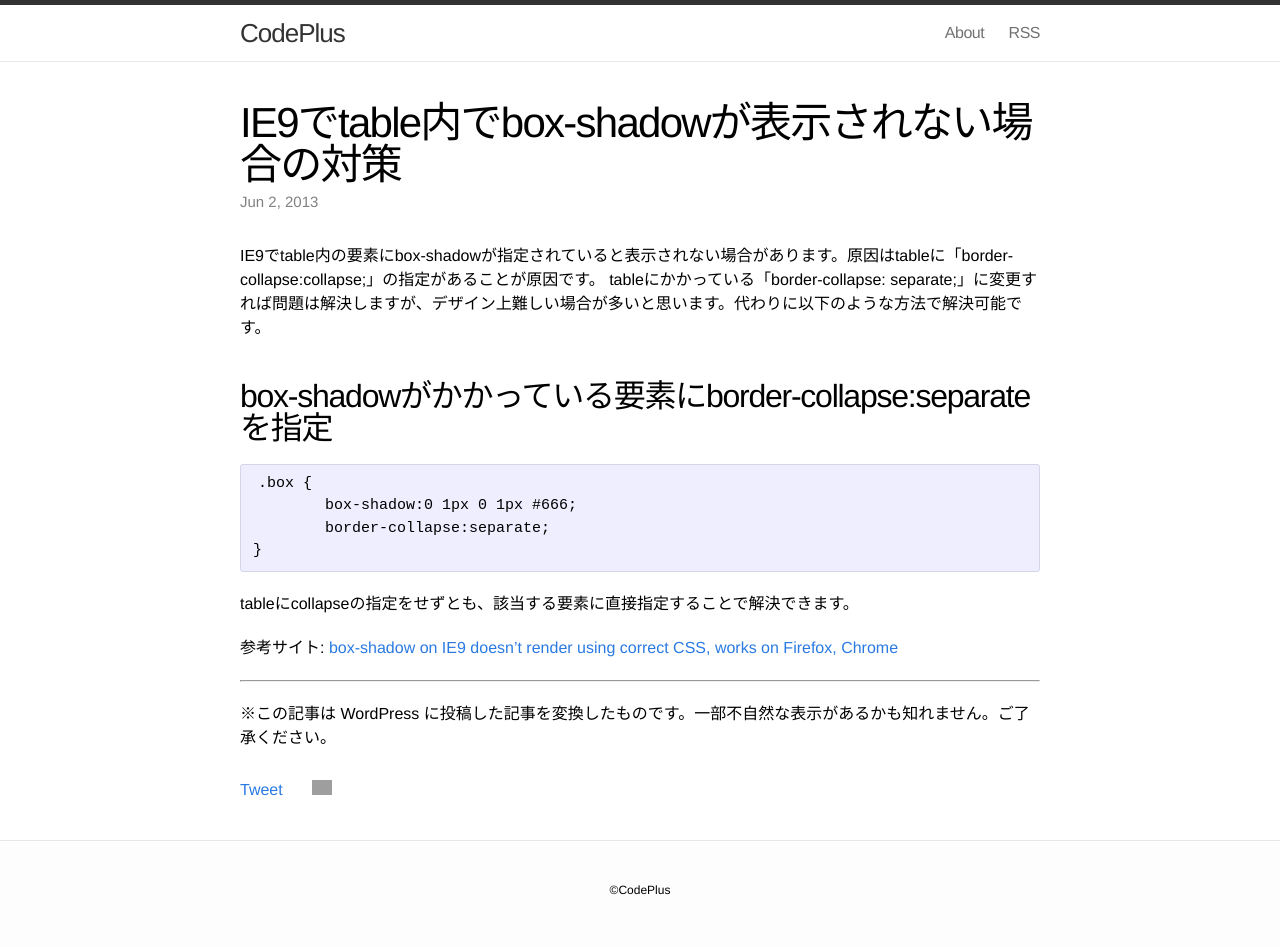
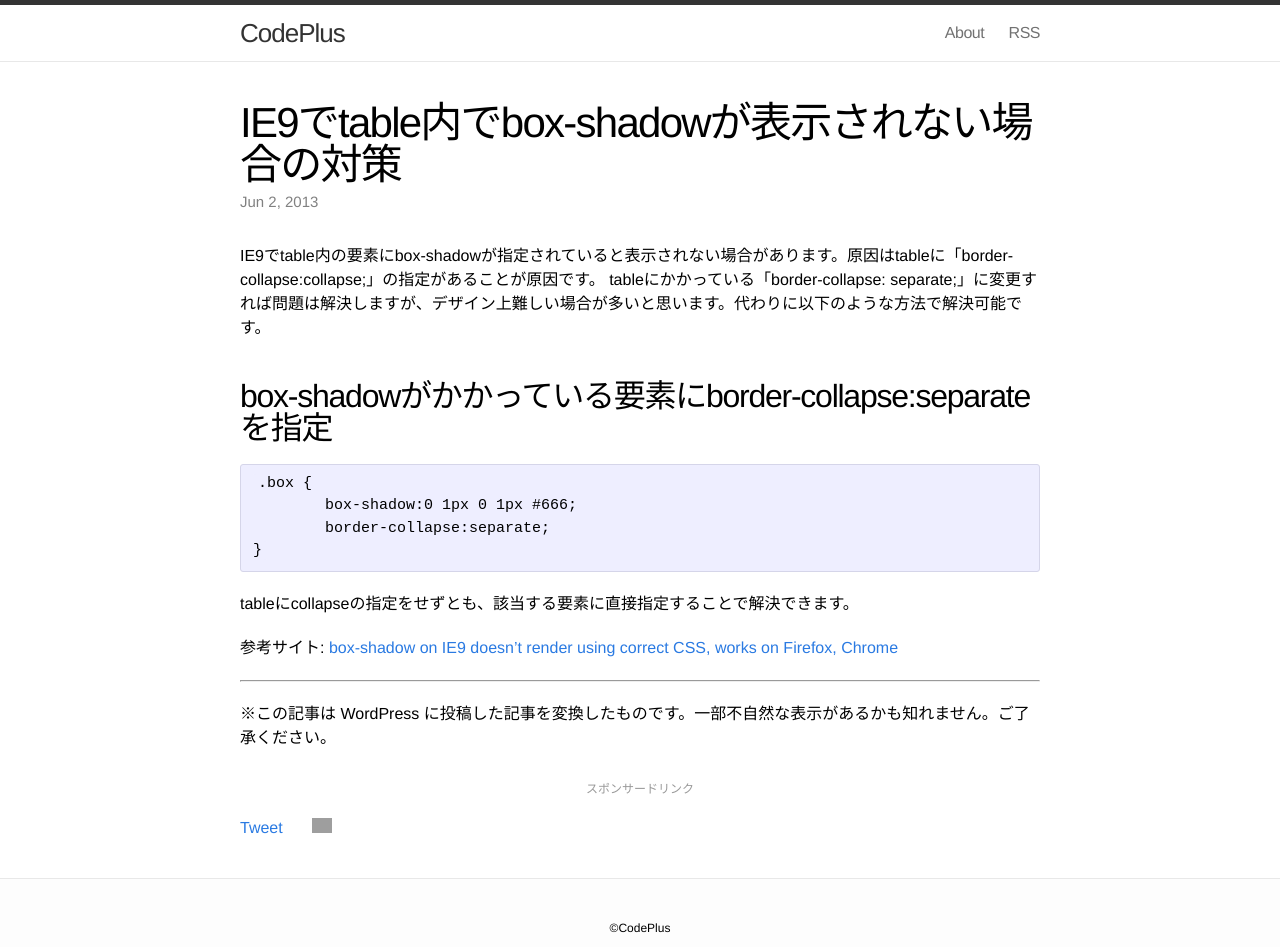
Before and after one commit to nakayuki918/yukinaka.github.io, a Jekyll site: the page built from _posts/2013-06-02-table-ie9-boxshadow.markdown, in a window 1280 px wide. Built offline with Jekyll 4.4.1, drawn with Linux system fonts in a browser that asks for light colours; comment, search, counter and statistics services are not loaded; before the commit the page ends 909 px from its top, so only the background shows below that; grey boxes are pictures that could not be loaded.

Commit message:
スポンサードリンクのテキスト追加

```diff
--- a/_layouts/post.html
+++ b/_layouts/post.html
@@ -12,6 +12,7 @@ layout: default
   {{ content }}
   </article>
   <aside>
+    <span>スポンサードリンク</span>
   <script async src="//pagead2.googlesyndication.com/pagead/js/adsbygoogle.js"></script>
   <!-- responsive(cp) -->
   <ins class="adsbygoogle"
--- a/css/main.css
+++ b/css/main.css
@@ -453,3 +453,9 @@ a:visited { color: #205caa; }
 aside {
   margin: 20px 0;
 }
+aside span {
+  font-size: 12px;
+  color: #999;
+  display: block;
+  text-align: center;
+}
```
